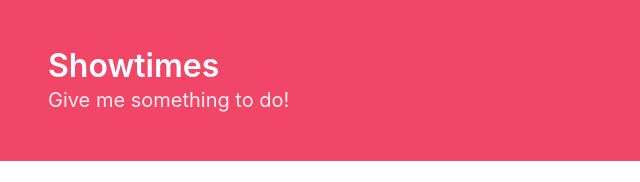
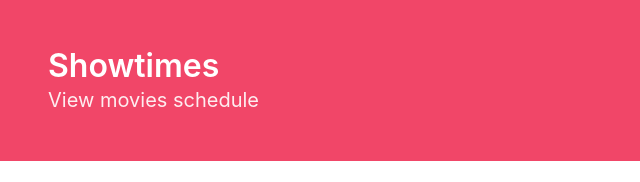
Before and after one commit to ZHJamesY/TheaterWebsite, a website: page public/index.html in a window 1280 px wide. Shown: the top 182 px of the page, 0-640 px from the left. Drawn offline with nearby package versions, Linux system fonts and the light colour scheme.

Commit message:
initial commit

```diff
--- a/public/index.html
+++ b/public/index.html
@@ -14,7 +14,7 @@
                     Showtimes
                 </p>
                 <p class="subtitle">
-                    Give me something to do!
+                    View movies schedule
                 </p>
             </div>
         </section>
```
